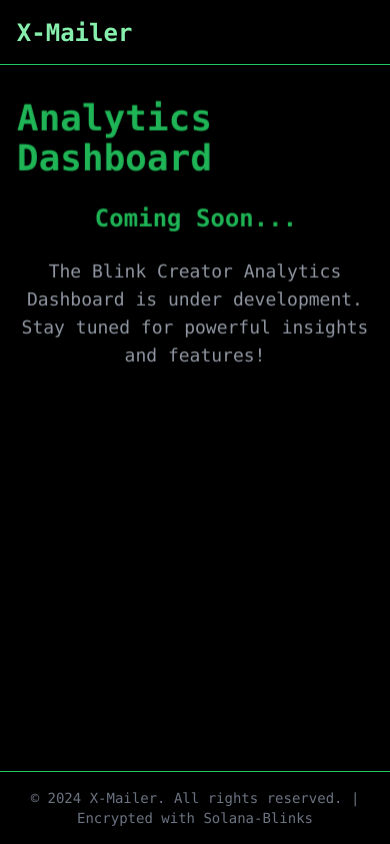
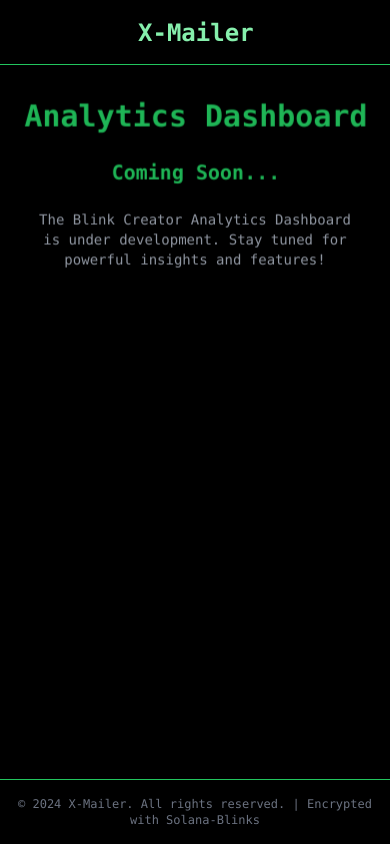
Before and after one commit to e-man07/X-Mailer, a Next.js app: page /analytics-dashboard in a window 390 px wide. Built offline with nearby package versions, Linux system fonts and the light colour scheme.

Commit message:
final build 14

```diff
--- a/src/app/analytics-dashboard/page.tsx
+++ b/src/app/analytics-dashboard/page.tsx
@@ -9,7 +9,7 @@
     children: ReactNode;
   }
 
-  function NavLink({ href, children, ...props }: NavLinkProps) {
+function NavLink({ href, children, ...props }: NavLinkProps) {
     return (
       <a
         href={href}
@@ -19,7 +19,7 @@
         {children}
       </a>
     )
-  }
+}
 
 
 export default function AnalyticsDashboard() {
@@ -43,7 +43,7 @@
             <div className="relative z-10 flex flex-col min-h-screen">
                 <header className="fixed top-0 left-0 right-0 z-40 bg-black bg-opacity-90 backdrop-blur-md border-b border-green-500">
                     <div className="container mx-auto px-4 py-4">
-                        <div className="text-2xl font-bold glitch" data-text="X-Mailer">
+                        <div className="text-2xl font-bold glitch text-center sm:text-left" data-text="X-Mailer">
                             <NavLink href="/">X-Mailer</NavLink>
                         </div>
                     </div>
@@ -54,16 +54,16 @@
                         initial={{ opacity: 0, y: 20 }}
                         animate={{ opacity: 1, y: 0 }}
                         transition={{ duration: 0.6 }}
-                        className="flex flex-col items-center justify-center h-full"
+                        className="flex flex-col items-center justify-center h-full text-center"
                     >
-                        <h1 className="text-4xl md:text-6xl font-bold mb-6 glitch" data-text="Analytics Dashboard">
+                        <h1 className="text-3xl sm:text-4xl md:text-6xl font-bold mb-6 glitch whitespace-nowrap overflow-hidden text-ellipsis" data-text="Analytics Dashboard">
                             Analytics Dashboard
                         </h1>
 
-                        <div className="text-2xl md:text-4xl font-bold mb-6 glitch" data-text="Coming Soon">
+                        <div className="text-xl sm:text-2xl md:text-4xl font-bold mb-6 glitch whitespace-nowrap" data-text="Coming Soon">
                             Coming Soon...
                         </div>
-                        <p className="text-lg text-gray-400 mb-8 max-w-2xl text-center">
+                        <p className="text-sm sm:text-base md:text-lg text-gray-400 mb-8 max-w-2xl px-4">
                             The Blink Creator Analytics Dashboard is under development. Stay tuned for powerful insights and features!
                         </p>
                     </motion.div>
@@ -71,7 +71,7 @@
 
                 <footer className="bg-black bg-opacity-90 backdrop-blur-md border-t border-green-500 py-4 mt-auto">
                     <div className="container mx-auto px-4 text-center">
-                        <p className="text-sm text-gray-500">
+                        <p className="text-xs sm:text-sm text-gray-500">
                             &copy; 2024 X-Mailer. All rights reserved. | Encrypted with Solana-Blinks
                         </p>
                     </div>
```
